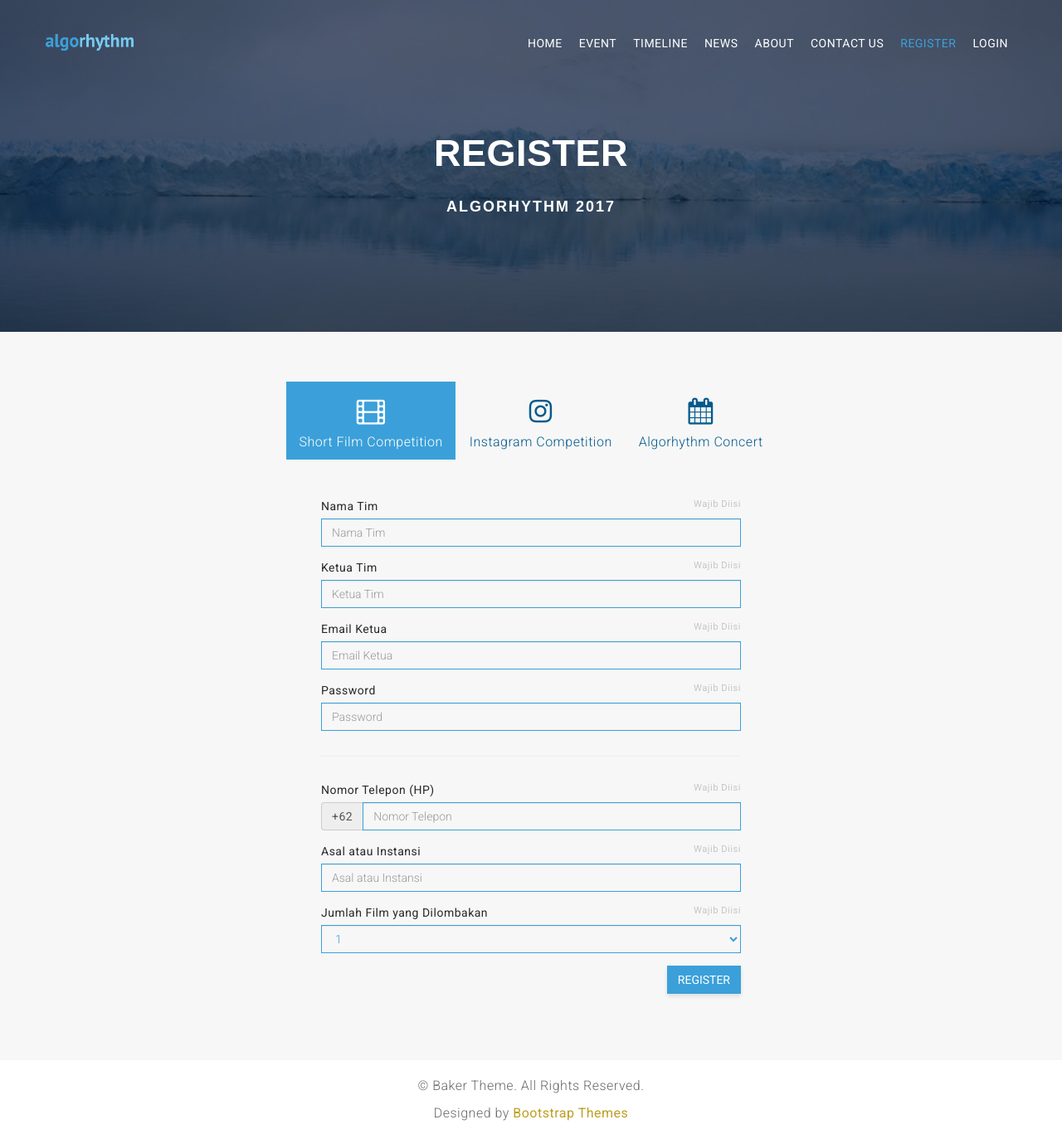
After one commit to Titihanifah/frontend-Algorhythm, a PHP site: page /register.html in a window 1280 px wide. The commit adds this page. Shown: the whole page at 83% size. Run offline with PHP 8.4, Linux system fonts and the light colour scheme.

Commit message:
Adding register and login page

```diff
--- a/css/algorhythm-style.css
+++ b/css/algorhythm-style.css
@@ -561,6 +561,23 @@ h2.bnr-sub-title {
     color: #c5c6c6;
     border-color: #ebebeb; }
 
+.btn-submit-purple {
+  background-color: #3ba0d9;
+  color: #ffffff;
+  border-color: #3ba0d9;
+  transition: all 0.3s ease-in-out;
+  -webkit-transition: all 0.3s ease-in-out;
+  -moz-transition: all 0.3s ease-in-out;
+  -o-transition: all 0.3s ease-in-out;
+  box-shadow: 0 3px 5px 0 rgba(0, 1, 1, 0.1);
+  -webkit-box-shadow: 0 3px 5px 0 rgba(0, 1, 1, 0.1);
+  -moz-box-shadow: 0 3px 5px 0 rgba(0, 1, 1, 0.1);
+  -o-box-shadow: 0 3px 5px 0 rgba(0, 1, 1, 0.1); }
+  .btn-submit-purple:hover {
+    background-color: #7fc5f6;
+    color: #ffffff;
+    border-color: #7fc5f6; }
+
 ol li {
   list-style-type: decimal; }
 
@@ -620,11 +637,22 @@ ul.circle li {
 .form-control {
   background-color: transparent;
   border-radius: 0px;
-  color: #3ba0d9 !important;
+  color: #3ba0d9;
   border-color: #3ba0d9; }
 
 .form-control:focus {
   border-color: #3ba0d9; }
+
+.form-control-bl {
+  border: none;
+  box-shadow: none !important;
+  -webkit-box-shadow: none !important;
+  -moz-box-shadow: none !important;
+  -o-box-shadow: none !important; }
+  .form-control-bl label {
+    font-weight: 500; }
+  .form-control-bl .control-label {
+    color: #282828; }
 
 /***********************************
 homepage
--- /dev/null
+++ b/register.html
@@ -0,0 +1,254 @@
+<!DOCTYPE html>
+<html lang="en">
+  <head>
+    <meta charset="utf-8">
+    <meta name="viewport" content="width=device-width, initial-scale=1">
+    <title>Register - Algorhythm</title>
+    <meta name="description" content="">
+    <meta name="keywords" content="Algo rhythm, Algorhythm UGM, UGM, himakomsi, event">
+
+    <!-- Shortcut icon -->
+    <link rel="shortcut icon" type="x-icon" href="./img/icon.png">
+
+    <link rel="stylesheet" type="text/css" href="https://fonts.googleapis.com/css?family=Roboto:400,300|Raleway:300,400,900,700italic,700,300,600">
+    <link rel="stylesheet" type="text/css" href="./css/jquery.bxslider.css">
+    <link rel="stylesheet" type="text/css" href="./css/font-awesome.min.css">
+    <link rel="stylesheet" type="text/css" href="./css/bootstrap.min.css">
+    <link rel="stylesheet" type="text/css" href="./css/animate.css">
+    <link rel="stylesheet" type="text/css" href="./css/baker-theme.css">
+    <link rel="stylesheet" type="text/css" href="./css/algorhythm-style.css">
+    <!-- =======================================================
+        Theme Name: Baker
+        Theme URL: https://bootstrapmade.com/baker-free-onepage-bootstrap-theme/
+        Author: BootstrapMade.com
+        Author URL: https://bootstrapmade.com
+    ======================================================= -->
+  </head>
+  <body>
+
+    <div class="loader"></div>
+    <div id="myDiv">
+    <!--HEADER-->
+    <div class="header-cover" style="background-image: url('./img/bg-banner02.jpg');">
+      <div class="bg-color">
+        <header id="main-header">
+        <nav class="navbar navbar-default navbar-fixed-top">
+          <div class="container">
+            <div class="navbar-header">
+              <button type="button" class="navbar-toggle" data-toggle="collapse" data-target="#myNavbar">
+                <span class="icon-bar"></span>
+                <span class="icon-bar"></span>
+                <span class="icon-bar"></span>
+              </button>
+              <a class="navbar-brand" href="#">
+                <img src="./img/text.png">
+              </a>
+            </div>
+            <div class="collapse navbar-collapse" id="myNavbar">
+              <ul class="nav navbar-nav navbar-right">
+                <li class=""><a href="#main-header">Home</a></li>
+                <li class=""><a href="#event">Event</a></li>
+                <li class=""><a href="#timeline">timeline</a></li>
+                <li class=""><a href="#news">news</a></li>
+                <li class=""><a href="#about">about</a></li>
+                <li class=""><a href="#contact">Contact Us</a></li>
+                <li class="active"><a href="">Register</a></li>
+                <li class=""><a href="">Login</a></li>
+              </ul>
+            </div>
+          </div>
+        </nav>
+        </header>
+        <div class="wrapper">
+        <div class="container">
+          <div class="row">
+            <div class="banner-info text-center wow fadeIn delay-05s containerCenter">
+              <h2 class="bnr-sub-title">REGISTER</h2>
+              <h1 class="bnr-title">Algorhythm 2017</h1>
+            </div>
+          </div>
+        </div>
+        </div>
+      </div>
+    </div>
+    <!--/ HEADER-->
+    <!---->
+    <!---->
+    <!---->
+    <section id="timeline" class="section-padding wow fadeInUp delay-05s">
+      <div class="container">
+        <section class="mypills-center">
+          <ul class="nav nav-pills mg-b-20">
+              <li class="active">
+                <a data-toggle="pill" href="#one">
+                  <span><i class="fa fa-film fa-2x mg-bt-10"></i></span> <br>
+                  <span class="hidden-mobile">Short Film Competition</span>
+                </a>
+              </li>
+              <li class="">
+                <a data-toggle="pill" href="#two">
+                  <span><i class="fa fa-instagram fa-2x mg-bt-10"></i></span> <br>
+                  <span class="hidden-mobile">Instagram Competition</span>
+                </a>
+              </li>
+              <li class="">
+                <a data-toggle="pill" href="#three">
+                  <span><i class="fa fa-calendar fa-2x mg-bt-10"></i></span> <br>
+                  <span class="hidden-mobile">Algorhythm Concert</span>
+                </a>
+              </li>
+          </ul>
+
+          <div class="tab-content pd-lr-20">
+              <div id="one" class="tab-pane fade in active">
+                <section class="col-md-6 col-md-offset-3">
+                  <form method="POST" action="">
+                    <div class="form-control form-control-bl">
+                      <div class="form-group">
+                        <label class="control-label openSansSemiBold">Nama Tim </label> <label class="floatRight smaller gray">Wajib Diisi</label>
+                        <input type="text" name="nama-tim" id="nama-tim" placeholder="Nama Tim" class="form-control" required>
+                      </div>
+                      <div class="form-group">
+                        <label class="control-label openSansSemiBold">Ketua Tim</label> <label class="floatRight smaller gray">Wajib Diisi</label>
+                        <input type="text" name="ketua-tim" id="ketua-tim" placeholder="Ketua Tim" class="form-control" required>
+                      </div>
+                      <div class="form-group">
+                        <label class="control-label openSansSemiBold">Email Ketua</label> <label class="floatRight smaller gray">Wajib Diisi</label>
+                        <input type="text" name="email" id="email" placeholder="Email Ketua" class="form-control" required>
+                      </div>
+                      <div class="form-group">
+                        <label class="control-label openSansSemiBold">Password</label> <label class="floatRight smaller gray">Wajib Diisi</label>
+                        <input type="password" name="password" id="password" placeholder="Password" class="form-control" required>
+                      </div>
+                      <hr class="mg-bt-30">
+                      <div class="form-group">
+                        <label class="control-label openSansSemiBold">Nomor Telepon (HP)</label> <label class="floatRight smaller gray">Wajib Diisi</label>
+                        <div class="input-group">
+                            <span class="input-group-addon">+62</span>
+                            <input id="phone_number" type="number" class="form-control" name="phone_number" placeholder="Nomor Telepon">
+                        </div>
+                      </div>
+                      <div class="form-group">
+                        <label class="control-label openSansSemiBold">Asal atau Instansi</label> <label class="floatRight smaller gray">Wajib Diisi</label>
+                        <input type="text" name="instance" id="instance" placeholder="Asal atau Instansi" class="form-control" required>
+                      </div>
+                      <div class="form-group">
+                        <label class="control-label openSansSemiBold">Jumlah Film yang Dilombakan</label> <label class="floatRight smaller gray">Wajib Diisi</label>
+                        <select class="form-control" id="pilih_kampung" required>
+                          <option>1</option>
+                          <option>2</option>
+                          <option>3</option>
+                          <option>4</option>
+                          <option>5</option>
+                        </select>
+                      </div>
+                      <div class="form-group">
+                        <input type="submit" class="floatRight mg-l-10 btn btn-default btn-submit-purple" value="REGISTER" name="">
+                      </div>
+                    </div>
+                  </form>
+                </section>
+              </div>
+              <div id="two" class="tab-pane fade">
+                <section class="col-md-6 col-md-offset-3">
+                  <form method="POST" action="">
+                    <div class="form-control form-control-bl">
+                      <div class="form-group">
+                        <label class="control-label openSansSemiBold">Nama Lengkap </label> <label class="floatRight smaller gray">Wajib Diisi</label>
+                        <input type="text" name="nama-lengkap" id="nama-lengkap" placeholder="Nama Lengkap" class="form-control" required>
+                      </div>
+                      <div class="form-group">
+                        <label class="control-label openSansSemiBold">Email</label> <label class="floatRight smaller gray">Wajib Diisi</label>
+                        <input type="text" name="email" id="email" placeholder="Email" class="form-control" required>
+                      </div>
+                      <div class="form-group">
+                        <label class="control-label openSansSemiBold">Password</label> <label class="floatRight smaller gray">Wajib Diisi</label>
+                        <input type="password" name="password" id="password" placeholder="Password" class="form-control" required>
+                      </div>
+                      <hr class="mg-bt-30">
+                      <div class="form-group">
+                        <label class="control-label openSansSemiBold">Nomor Telepon (HP)</label> <label class="floatRight smaller gray">Wajib Diisi</label>
+                        <div class="input-group">
+                            <span class="input-group-addon">+62</span>
+                            <input id="phone_number" type="number" class="form-control" name="phone_number" placeholder="Nomor Telepon">
+                        </div>
+                      </div>
+                      <div class="form-group">
+                        <label class="control-label openSansSemiBold">Asal atau Instansi</label> <label class="floatRight smaller gray">Wajib Diisi</label>
+                        <input type="text" name="instance" id="instance" placeholder="Asal atau Instansi" class="form-control" required>
+                      </div>
+                      <div class="form-group">
+                        <label class="control-label openSansSemiBold">Jumlah Film yang Dilombakan</label> <label class="floatRight smaller gray">Wajib Diisi</label>
+                        <input id="jml-foto" type="number" class="form-control" name="jml-foto" placeholder="Jumlah Foto">
+                      </div>
+                      <div class="form-group">
+                        <input type="submit" class="floatRight mg-l-10 btn btn-default btn-submit-purple" value="REGISTER" name="">
+                      </div>
+                    </div>
+                  </form>
+                </section>
+              </div>
+              <div id="three" class="tab-pane fade">
+                <section class="col-md-6 col-md-offset-3">
+                  <form method="POST" action="">
+                    <div class="form-control form-control-bl">
+                      <div class="form-group">
+                        <label class="control-label openSansSemiBold">Nama Lengkap </label> <label class="floatRight smaller gray">Wajib Diisi</label>
+                        <input type="text" name="nama-lengkap" id="nama-lengkap" placeholder="Nama Lengkap" class="form-control" required>
+                      </div>
+                      <div class="form-group">
+                        <label class="control-label openSansSemiBold">Email</label> <label class="floatRight smaller gray">Wajib Diisi</label>
+                        <input type="text" name="email" id="email" placeholder="Email" class="form-control" required>
+                      </div>
+                      <div class="form-group">
+                        <label class="control-label openSansSemiBold">Nomor Telepon (HP)</label> <label class="floatRight smaller gray">Wajib Diisi</label>
+                        <div class="input-group">
+                            <span class="input-group-addon">+62</span>
+                            <input id="phone_number" type="number" class="form-control" name="phone_number" placeholder="Nomor Telepon">
+                        </div>
+                      </div>
+                      <div class="form-group">
+                        <label class="control-label openSansSemiBold">Asal atau Instansi</label> <label class="floatRight smaller gray">Wajib Diisi</label>
+                        <input type="text" name="instance" id="instance" placeholder="Asal atau Instansi" class="form-control" required>
+                      </div>
+                      <div class="form-group">
+                        <input type="submit" class="floatRight mg-l-10 btn btn-default btn-submit-purple" value="REGISTER" name="">
+                      </div>
+                    </div>
+                  </form>
+                </section>
+              </div>
+          </div>
+        </section>
+      </div>
+    </section>
+    <!---->
+    <!---->
+    <footer id="footer">
+      <div class="container">
+        <div class="row text-center">
+          <p>&copy; Baker Theme. All Rights Reserved.</p>
+          <div class="credits">
+            <!--
+                All the links in the footer should remain intact.
+                You can delete the links only if you purchased the pro version.
+                Licensing information: https://bootstrapmade.com/license/
+                Purchase the pro version with working PHP/AJAX contact form: https://bootstrapmade.com/buy/?theme=Baker
+            -->
+            Designed  by <a href="https://bootstrapmade.com/">Bootstrap Themes</a>
+        </div>
+        </div>
+      </div>
+    </footer>
+    <!---->
+  </div>
+    <script src="./js/jquery.min.js"></script>
+    <script src="./js/jquery.easing.min.js"></script>
+    <script src="./js/bootstrap.min.js"></script>
+    <script src="./js/wow.js"></script>
+    <script src="./js/jquery.bxslider.min.js"></script>
+    <script src="./js/custom.js"></script>
+    <script src="contactform/contactform.js"></script>
+
+  </body>
+</html>
```
Also changed, not shown: css/sass/theme/_button.scss (+13 -0 lines), css/sass/theme/_theme.scss (+14 -1 lines), event-detail.html (+2 -8 lines), login.html (added, +126 -0 lines), 1 other file.
